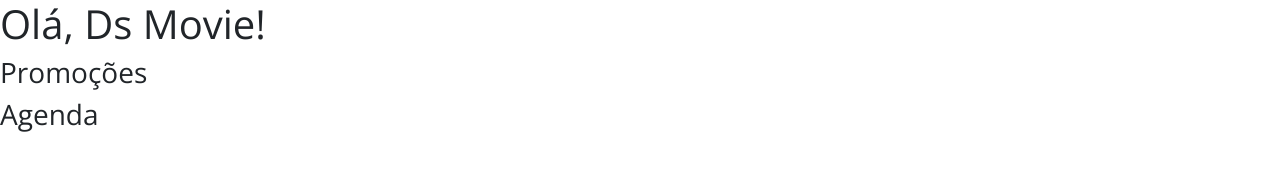
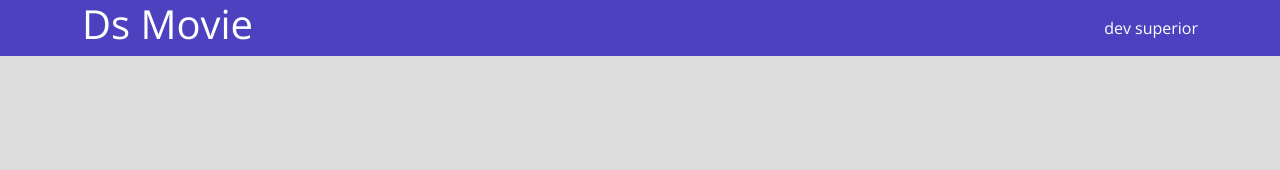
Before and after one commit to mendesjmde/Dsmovie, a plain HTML site: page index.html in a window 1280 px wide. Drawn offline with nearby package versions, Linux system fonts and the light colour scheme.

Commit message:
barra superior

```diff
--- a/css/styles.css
+++ b/css/styles.css
@@ -1,5 +1,24 @@
 @import url('https://fonts.googleapis.com/css2?family=Open+Sans:wght@300;400;700&display=swap');
 
 * {
+    box-sizing: border-box;
     font-family: 'open sans', sans-serif;
 }
+html, body {
+    background-color: #ddd;
+}
+
+header {
+    background-color: #4D41C0;
+;   color: #fff;
+}
+
+nav {
+    display: flex;
+    align-items: center;
+    justify-content: space-between;
+}
+a, a:hover  {
+    text-decoration: none;
+    color: unset;
+}
--- a/index.html
+++ b/index.html
@@ -15,8 +15,11 @@
 
 </head>
 <body>
-    <h1>Olá, Ds Movie!</h1>
-    <h3>Promoções</h3>
-    <h3>Agenda</h3>
+    <header>
+        <nav class="container">
+            <h1> Ds Movie </h1>
+            <a href="https://github.com/mendesjmde/">dev superior</a>
+        </nav>
+    </header>
 </body>
 </html>
```
